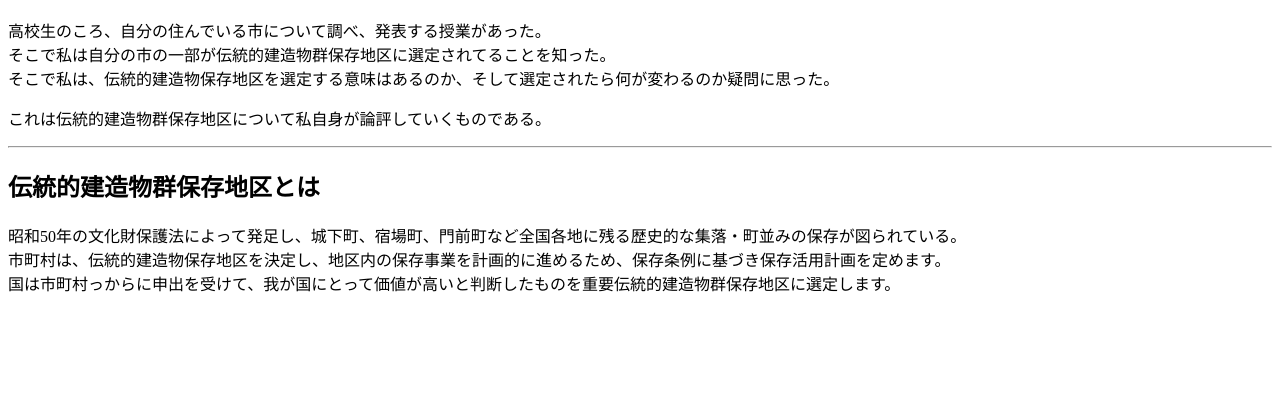
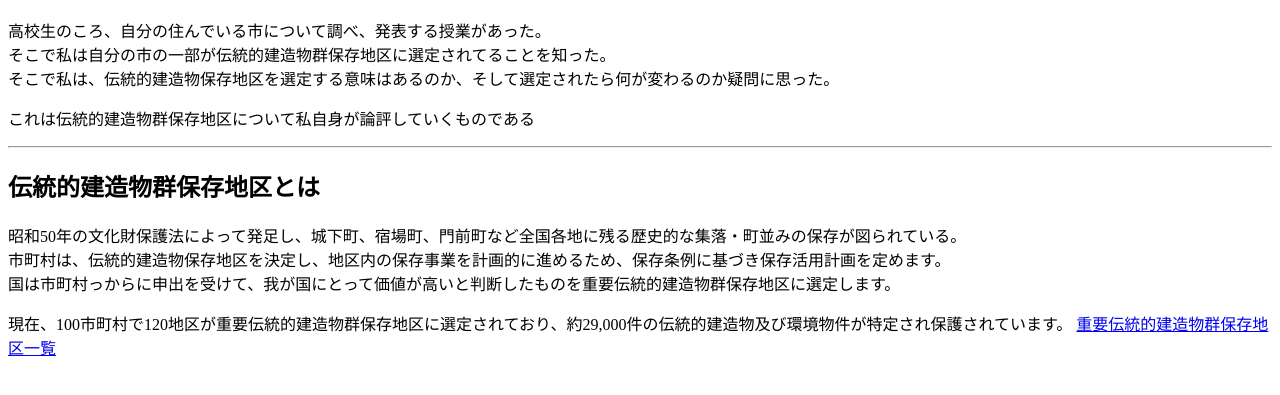
Before and after one commit to 240067n/240067n.github.io, a plain HTML site: page cl2020.html in a window 1280 px wide. Shown: the part 57-452 px from the top of the page. Drawn offline with Linux system fonts and the light colour scheme.

Commit message:
Update cl2020.html

```diff
--- a/cl2020.html
+++ b/cl2020.html
@@ -8,10 +8,12 @@
           そこで私は自分の市の一部が伝統的建造物群保存地区に選定されてることを知った。<BR>
           そこで私は、伝統的建造物保存地区を選定する意味はあるのか、そして選定されたら何が変わるのか疑問に思った。
       <p>
-これは伝統的建造物群保存地区について私自身が論評していくものである。
+         これは伝統的建造物群保存地区について私自身が論評していくものである
       <HR>
       <H2>伝統的建造物群保存地区とは</H2>
           昭和50年の文化財保護法によって発足し、城下町、宿場町、門前町など全国各地に残る歴史的な集落・町並みの保存が図られている。<BR>
           市町村は、伝統的建造物保存地区を決定し、地区内の保存事業を計画的に進めるため、保存条例に基づき保存活用計画を定めます。<BR>
           国は市町村っからに申出を受けて、我が国にとって価値が高いと判断したものを重要伝統的建造物群保存地区に選定します。
       <p>
+         現在、100市町村で120地区が重要伝統的建造物群保存地区に選定されており、約29,000件の伝統的建造物及び環境物件が特定され保護されています。
+     <A HREF="https://www.bunka.go.jp/seisaku/bunkazai/shokai/hozonchiku/judenken_ichiran.html">重要伝統的建造物群保存地区一覧</A>
```
Lines whose indentation alone changed are shown as unchanged.
